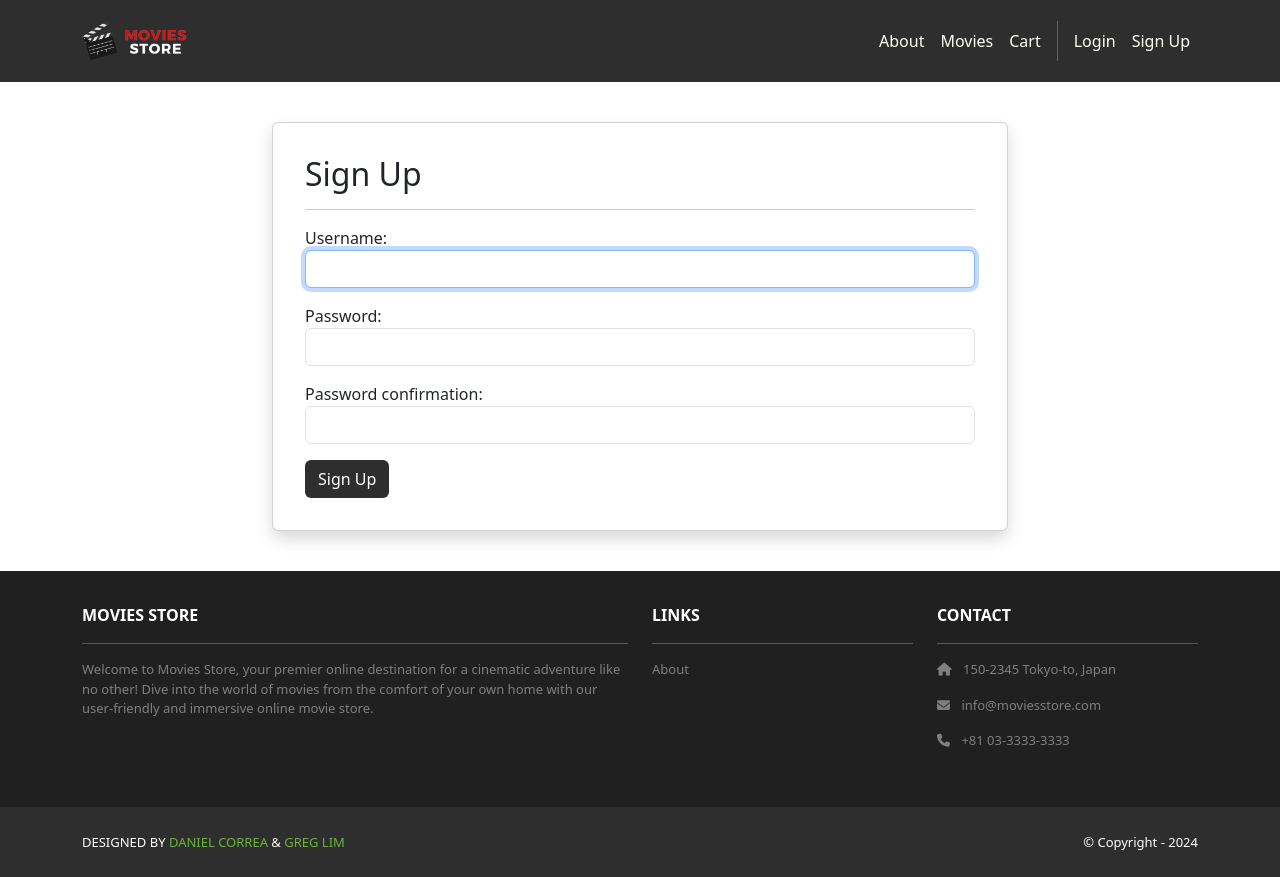
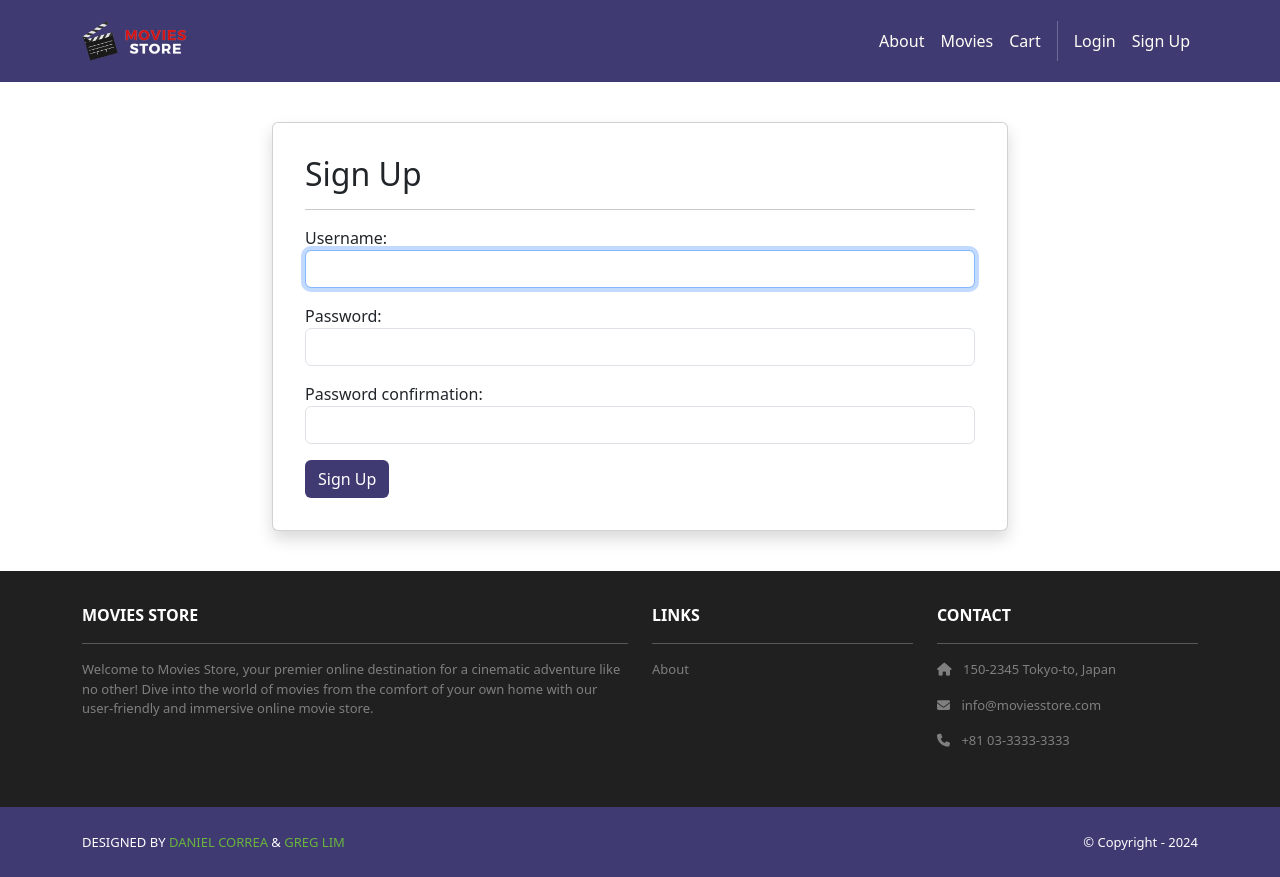
Before and after one commit to BradenPotter/moviesstore, a Django app: page /accounts/signup in a window 1280 px wide. Run offline with Django 5.2, Linux system fonts and the light colour scheme; some libraries are stand-ins or nearby versions.

Commit message:
test changes

```diff
--- a/moviesstore/static/css/style.css
+++ b/moviesstore/static/css/style.css
@@ -8,7 +8,8 @@
 }
 
 .bg-dark {
-  background-color: #2E2E2E !important;
+  /* background-color: #2E2E2E !important; */
+  background-color: #3f3a72 !important;
 }
 
 .ms-footer {
```
